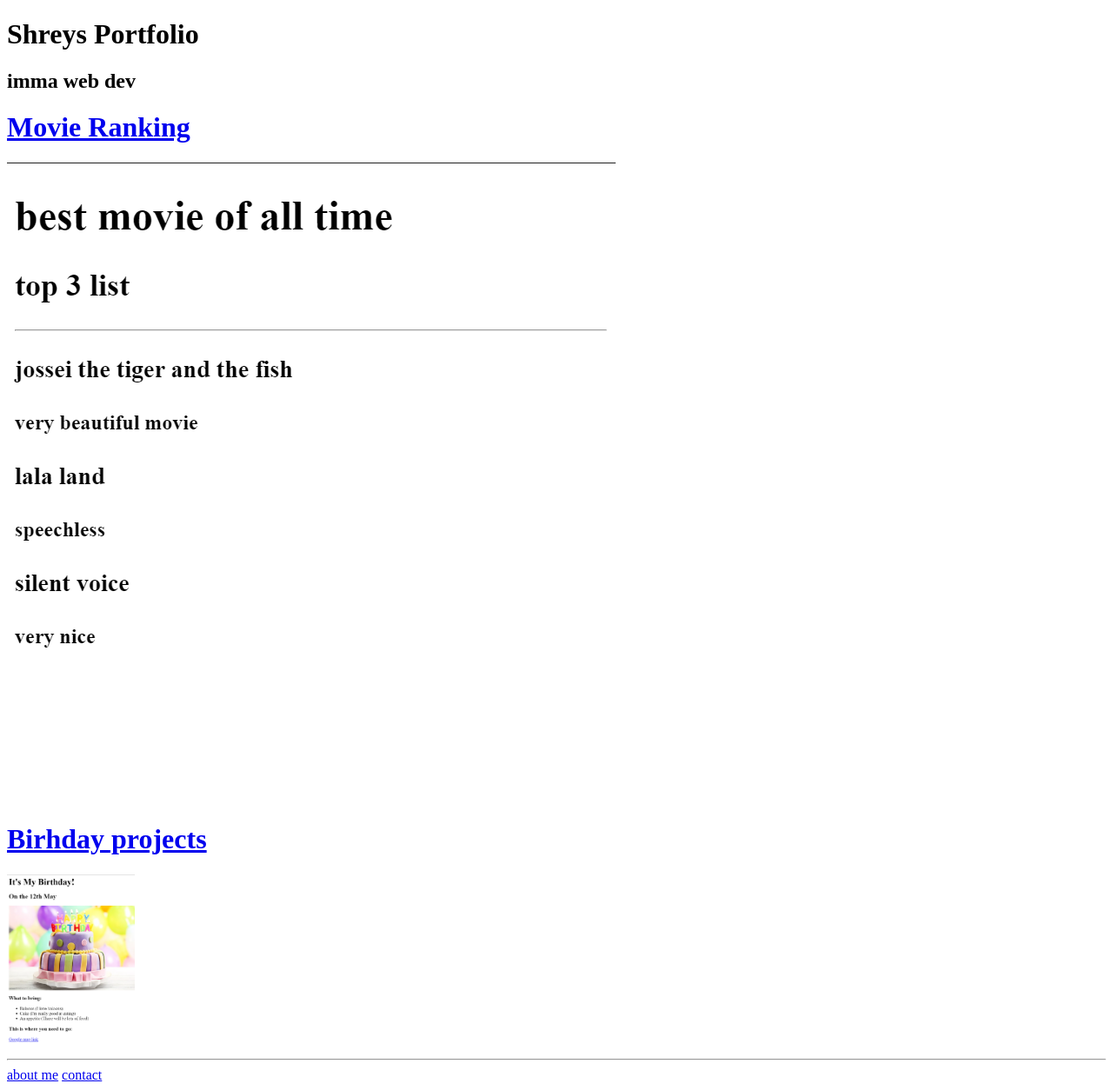
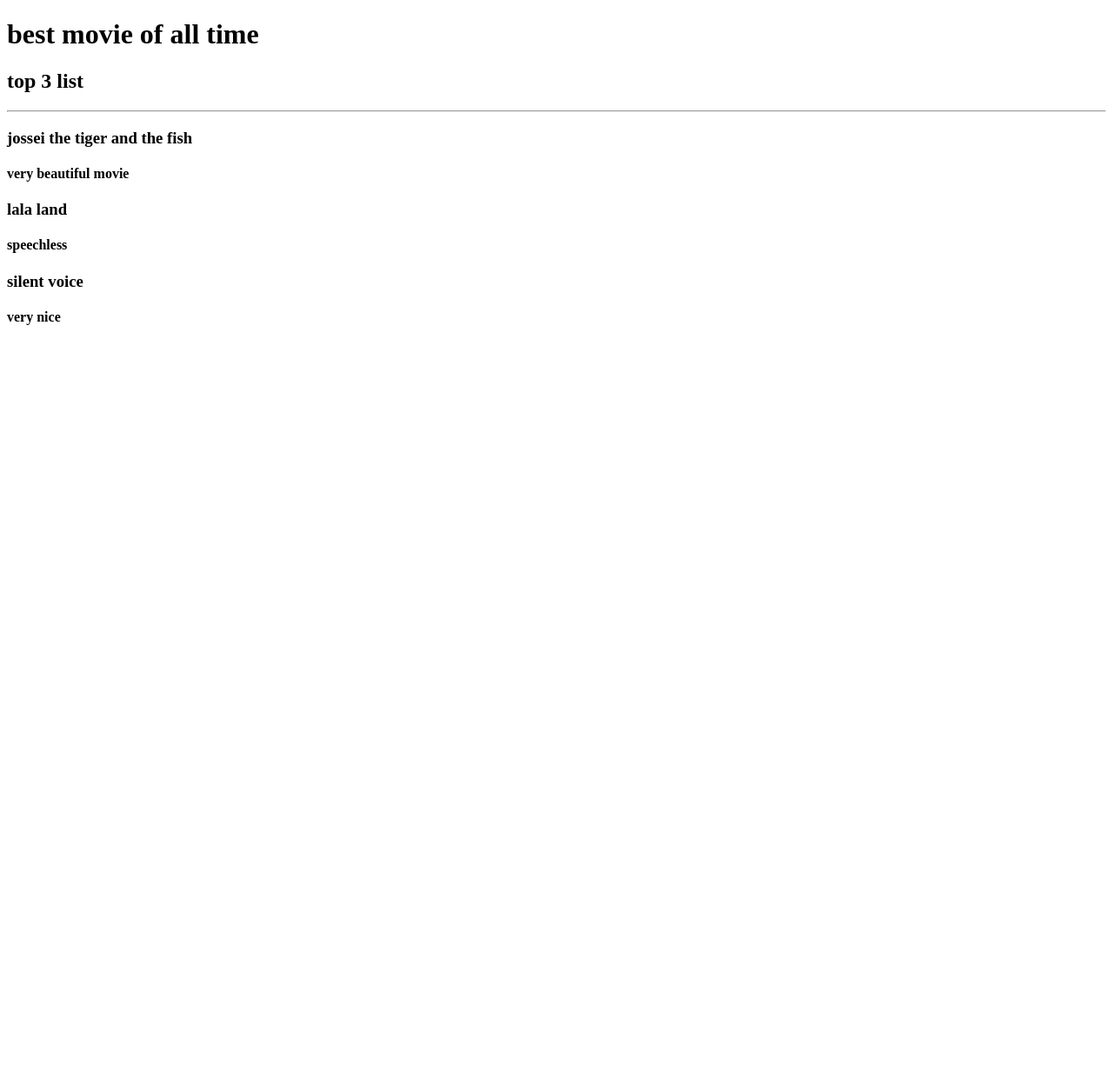
Before and after one commit to Sherry3102/html-portfolio, a plain HTML site: page index.html in a window 1280 px wide. Shown: the whole page at 87% size. After the commit the page ends 800 px from the top, so only its background shows below. Drawn offline with Linux system fonts and the light colour scheme.

Commit message:
Add files via upload

```diff
--- a/index.html
+++ b/index.html
@@ -1,33 +1,14 @@
 <!DOCTYPE html>
-<html lang="en">
-    <head>
-
-        <meta charset="UTF-8">
-    <title>portfolio</title>
+<html>
     <body>
-    <h1>Shreys Portfolio</h1>
-    <h2>imma web dev</h2>
-    <a href="../2.4 Movie Ranking Project/index.html" target="_blank"> <h1>Movie Ranking</h1><img src="./assets/images/mymobie.png" height="=200" alt="top movie list"></a>
-    <a href="../3.4+Birthday+Invite+Project/3.4 Birthday Invite Project/index.html" target="_blank"><h1>Birhday projects</h1><img src="./assets/images/mybirthday.png" height="200" alt="bday project"> </a>
-    <hr>
-  <a href="./public/about.html">about me</a>
-  <a href="./public/contact.html">contact</a>
-
-  </body>
-
-</head>
-</html><!-- TODO 1: Create the HTML Boilerplate -->
-
-<!-- TODO 2: Add Your previous projects' HTML into the public folder -->
-
-<!-- TODO 3: Take screenshots of your project previews and add the images to the images folder -->
-
-<!-- TODO 4: Add titles/subtitles etc. -->
-
-<!-- TODO 5: Add a link to the project pages -->
-
-<!-- TODO 6: Add images to show the project previews
-HINT for TODO 6: You can use the height attribute set to 200 to make the image smaller:
-https://developer.mozilla.org/en-US/docs/Web/HTML/Element/img#attr-height -->
-
-<!-- TODO 7: Add the Contact Me and About Me page links -->
+        <h1>best movie of all time </h1>
+        <h2>top 3 list </h2>
+        <hr>
+        <h3>jossei the tiger and the fish</h3>
+        <h4>very beautiful movie</h4>
+        <h3>lala land</h3>
+        <h4>speechless</h4>
+        <h3>silent voice</h3>
+        <h4>very nice</h4>
+    </body>
+</html>
```
